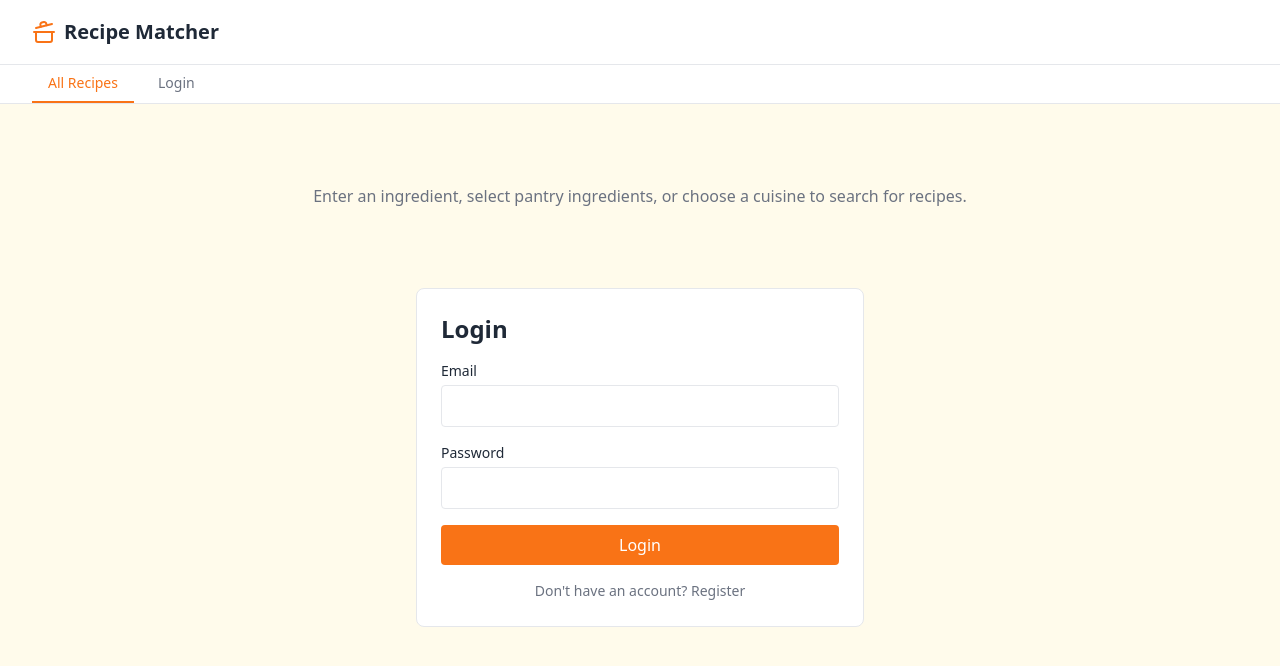
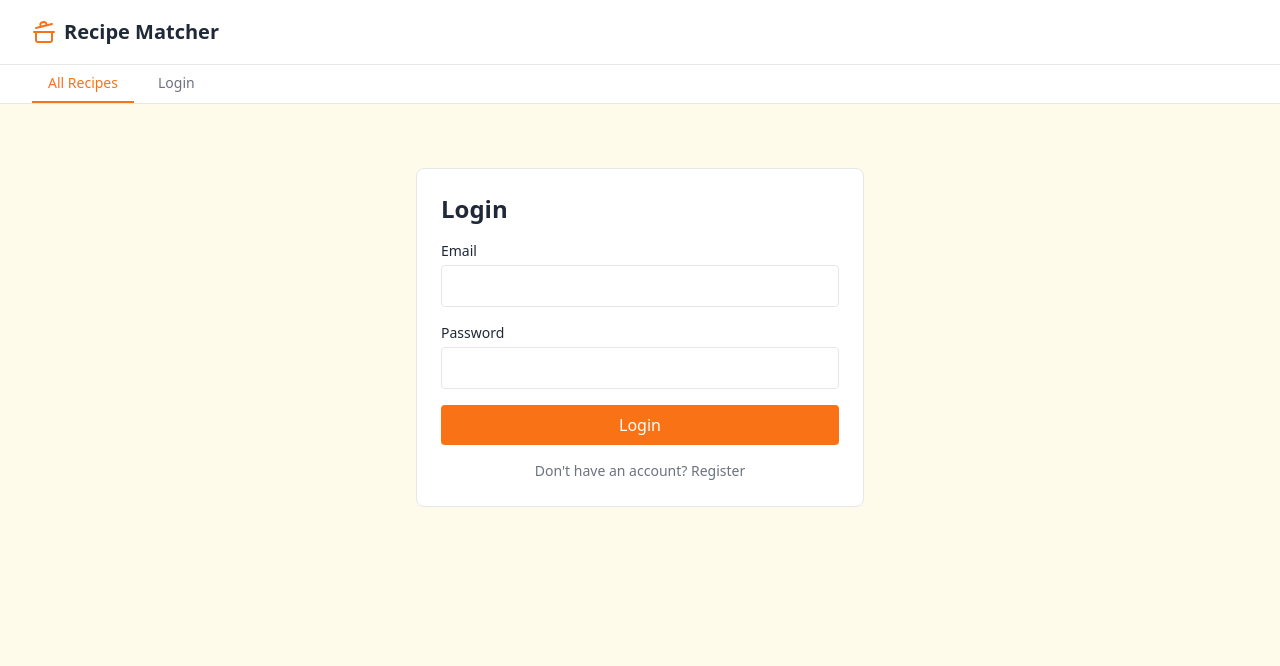
Before and after one commit to YGDBBS/recipe-matcher, a React app in the folder frontend/: page / in a window 1280 px wide. Both pictures are taken after a click on the button "All Recipes". Shown: the top 666 px of the page. Built offline with nearby package versions, Linux system fonts and the light colour scheme; the HTML template or start-up script is replaced by a standard one.

Commit message:
fixed bug where recipes were showing even after logging out

```diff
--- a/frontend/src/App.tsx
+++ b/frontend/src/App.tsx
@@ -19,6 +19,8 @@ function App() {
   const { showToast, ToastContainer } = useToast();
   const { token, login, logout, isAuthenticated, isLoading: authLoading } = useAuth({ showToast });
   const [activeTab, setActiveTab] = useState<Tab>(isAuthenticated ? 'all' : 'login');
+  const [isLoggingOut, setIsLoggingOut] = useState(false);
+  const [showWelcome, setShowWelcome] = useState(false);
 
   // Recipe list state
   const [search, setSearch] = useState('');
@@ -49,13 +51,14 @@ function App() {
   const hasPantrySelection = selectedPantryIngredients.length > 0;
 
   // For "all" tab: use pantry ingredients if selected, otherwise use manual search
+  // Only enable query if authenticated and there are filters
   const allRecipesParams = {
     ingredient: hasManualSearch ? search : undefined,
     cuisine: cuisine || undefined,
-    pantryIngredients: hasPantrySelection && !hasManualSearch ? selectedPantryIngredients : undefined,
+    pantryIngredients: hasPantrySelection && !hasManualSearch && isAuthenticated ? selectedPantryIngredients : undefined,
     pantryItems: isAuthenticated && pantryItems.length > 0 ? pantryItems : undefined, // Include full pantry items for match calculation
     token: token || undefined,
-    enabled: activeTab === 'all' && (hasManualSearch || hasPantrySelection || !!cuisine),
+    enabled: activeTab === 'all' && isAuthenticated && (hasManualSearch || (hasPantrySelection && isAuthenticated) || !!cuisine),
   };
 
   const allRecipesQuery = useAllRecipes(allRecipesParams);
@@ -92,12 +95,25 @@ function App() {
     [login, showToast]
   );
 
-  // Handle logout
+  // Handle logout with smooth animation
   const handleLogout = useCallback(() => {
+    setIsLoggingOut(true);
+
+    // Show friendly message
+    showToast('See you again soon for more recipe ideas! 👋', 'info');
+
+    // Delay actual logout to show animation
+    setTimeout(() => {
       logout();
-    setActiveTab('all');
+      setActiveTab('login');
+      // Clear all search/filter state
+      setSearch('');
+      setCuisine('');
+      setSelectedPantryIngredients([]);
+      setIsLoggingOut(false);
       // Pantry query will automatically return empty array when token is null
-  }, [logout]);
+    }, 2800); // 2.8 seconds delay to show the friendly message
+  }, [logout, showToast]);
 
 
   // Create recipe
@@ -105,10 +121,34 @@ function App() {
     setActiveTab('mine');
   }, []);
 
+  // Show welcome animation whenever landing on login page
+  useEffect(() => {
+    if (!authLoading && !isAuthenticated && activeTab === 'login') {
+      // Show welcome animation every time user lands on login page
+      setShowWelcome(true);
+      // Auto-hide after animation duration
+      const timer = setTimeout(() => {
+        setShowWelcome(false);
+      }, 2800);
+
+      // Cleanup timer if component unmounts or dependencies change
+      return () => clearTimeout(timer);
+    } else if (isAuthenticated || activeTab !== 'login') {
+      // Hide welcome if user becomes authenticated or navigates away
+      setShowWelcome(false);
+    }
+  }, [authLoading, isAuthenticated, activeTab]);
+
   // Update active tab when auth changes
   useEffect(() => {
     if (!isAuthenticated && activeTab !== 'all' && activeTab !== 'login') {
       setActiveTab('login');
+    }
+    // When logging out, clear search state
+    if (!isAuthenticated) {
+      setSearch('');
+      setCuisine('');
+      setSelectedPantryIngredients([]);
     }
   }, [isAuthenticated, activeTab]);
 
@@ -122,7 +162,30 @@ function App() {
   }
 
   return (
-    <div className="min-h-screen bg-[#FFFBEB]">
+    <div className="min-h-screen bg-[#FFFBEB] relative">
+      {/* Welcome Overlay */}
+      {showWelcome && (
+        <div className="fixed inset-0 bg-[#FFFBEB]/95 backdrop-blur-sm z-50 flex items-center justify-center animate-fade-in">
+          <div className="text-center space-y-4 animate-slide-up">
+            <div className="text-6xl mb-4 animate-bounce">👨‍🍳</div>
+            <h2 className="text-2xl font-bold text-[#1F2937]">Welcome to Recipe Matcher!</h2>
+            <p className="text-[#6B7280] text-lg">Discover delicious recipes, add ingredients to your panty and let us do the rest!</p>
+          </div>
+        </div>
+      )}
+
+      {/* Logout Overlay */}
+      {isLoggingOut && (
+        <div className="fixed inset-0 bg-[#FFFBEB]/95 backdrop-blur-sm z-50 flex items-center justify-center animate-fade-in">
+          <div className="text-center space-y-4 animate-slide-up">
+            <div className="text-6xl mb-4 animate-bounce">👋</div>
+            <h2 className="text-2xl font-bold text-[#1F2937]">See you soon!</h2>
+            <p className="text-[#6B7280] text-lg">Thanks for cooking with us today</p>
+          </div>
+        </div>
+      )}
+
+      <div className={(isLoggingOut || showWelcome) ? 'opacity-0 transition-opacity duration-500' : 'opacity-100 transition-opacity duration-500'}>
         <Header onLogout={handleLogout} isAuthenticated={isAuthenticated} />
 
         <Tabs active={activeTab} onChange={setActiveTab} isAuthenticated={isAuthenticated} />
@@ -178,6 +241,8 @@ function App() {
               />
             )}
 
+            {/* Only show RecipeGrid when authenticated or when filters are applied */}
+            {(isAuthenticated || search || cuisine || selectedPantryIngredients.length > 0) && (
               <RecipeGrid
                 recipes={recipes}
                 isLoading={loading}
@@ -191,6 +256,7 @@ function App() {
                   )
                 }
               />
+            )}
 
             {!isAuthenticated && activeTab === 'all' && (
               <div className="mt-8">
@@ -219,6 +285,7 @@ function App() {
         {/* Toast Container */}
         <ToastContainer />
       </div>
+    </div>
   );
 }
 
--- a/frontend/src/index.css
+++ b/frontend/src/index.css
@@ -1,3 +1,31 @@
 @tailwind base;
 @tailwind components;
 @tailwind utilities;
+
+@keyframes fade-in {
+  from {
+    opacity: 0;
+  }
+  to {
+    opacity: 1;
+  }
+}
+
+@keyframes slide-up {
+  from {
+    opacity: 0;
+    transform: translateY(20px);
+  }
+  to {
+    opacity: 1;
+    transform: translateY(0);
+  }
+}
+
+.animate-fade-in {
+  animation: fade-in 0.4s ease-out;
+}
+
+.animate-slide-up {
+  animation: slide-up 0.5s ease-out;
+}
```
Lines whose indentation alone changed are shown as unchanged.
